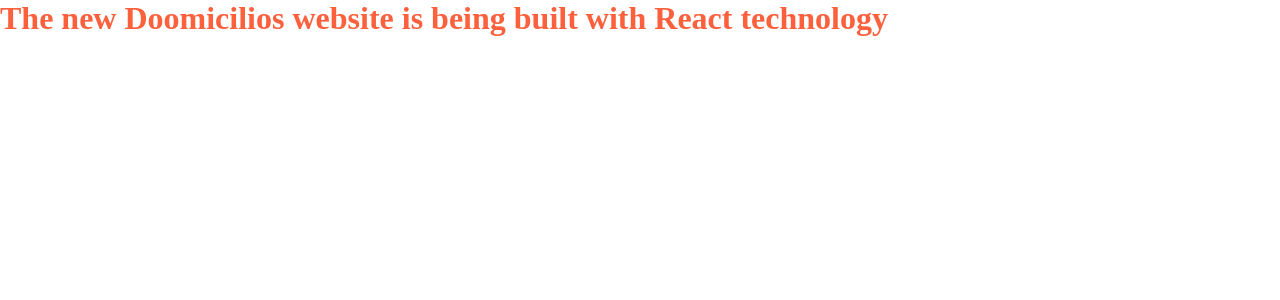
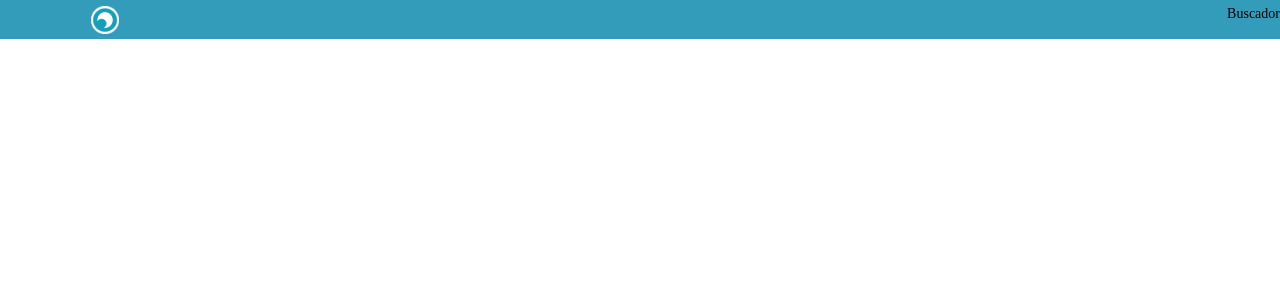
Before and after one commit to neckknigh/pokemonapifront, a React (Create React App) app: page / in a window 1280 px wide. Shown: the top 300 px of the page. Built offline with nearby package versions, Linux system fonts and the light colour scheme.

Commit message:
Creation of the HeaderComponent

```diff
--- a/src/App.tsx
+++ b/src/App.tsx
@@ -1,11 +1,12 @@
 import React from 'react';
 import './styles/app.scss';
 import TestComponent from "./components/testcomponent/testcomponent";
+import Headercomponent from "./components/header/headercomponent";
 
 const App: React.FC = () => {
   return (
     <div className="App">
-      <TestComponent />
+      <Headercomponent />
 
     </div>
   );
--- /dev/null
+++ b/src/components/header/headercomponent.scss
@@ -0,0 +1,21 @@
+@import "../../styles/_main";
+
+header {
+    position: fixed;
+    width: $maximum-width;
+    background-color: $blue-doo;
+
+    nav {
+        padding-bottom: 0.4em;
+        padding-top: 0.4em;
+
+        .logo-container {
+            // TODO: Revisar este tamaño
+            width: 15em;
+
+            .logo {
+                width: 2em;
+            }
+        }
+    }
+}
--- /dev/null
+++ b/src/components/header/headercomponent.tsx
@@ -0,0 +1,30 @@
+import React, { Component } from 'react'
+import "./headercomponent.scss";
+
+export interface HeaderComponentProps {
+
+}
+
+export interface HeaderComponentState {
+
+}
+
+class HeaderComponent extends Component<HeaderComponentProps, HeaderComponentState> {
+    //state = { :  }
+    render() {
+        return (
+            <header>
+                <nav className="flex-row-space-between">
+                    <div className="flex-row-center logo-container">
+                        <img className="logo" src="/img/login/logo.png" alt="Doo" />
+                    </div>
+                    <div className="div1" >
+                        Buscador
+                    </div>
+                </nav>
+            </header>
+        );
+    }
+}
+
+export default HeaderComponent;
--- a/src/styles/_shared.scss
+++ b/src/styles/_shared.scss
@@ -1 +1,16 @@
 // put shares styles here
+.test-border {
+    border: $test-border;
+}
+
+.flex-row-space-between {
+    @include flex-display();
+    @include flex-direction(row);
+    @include justify-content(space-between);
+}
+
+.flex-row-center {
+    @include flex-display();
+    @include flex-direction(row);
+    @include justify-content(center);
+}
--- a/src/styles/_variables.scss
+++ b/src/styles/_variables.scss
@@ -1,2 +1,10 @@
 // Put shared styling variables here
 $error: #fc603d;
+
+$maximum-width: 100%;
+
+// Colors
+$light-blue-doo: #2EE2EF;
+$blue-doo: #349CBB;
+
+$test-border: 1px solid black;
--- a/src/styles/app.scss
+++ b/src/styles/app.scss
@@ -4,6 +4,9 @@
   margin: 0;
   padding: 0;
   box-sizing: border-box;
+
+  //TODO: revisar este tamaño
+  font-size: 14px;
 
   &:focus {
     outline: none;
```
Also changed, not shown: public/img/login/logo.png (added).
